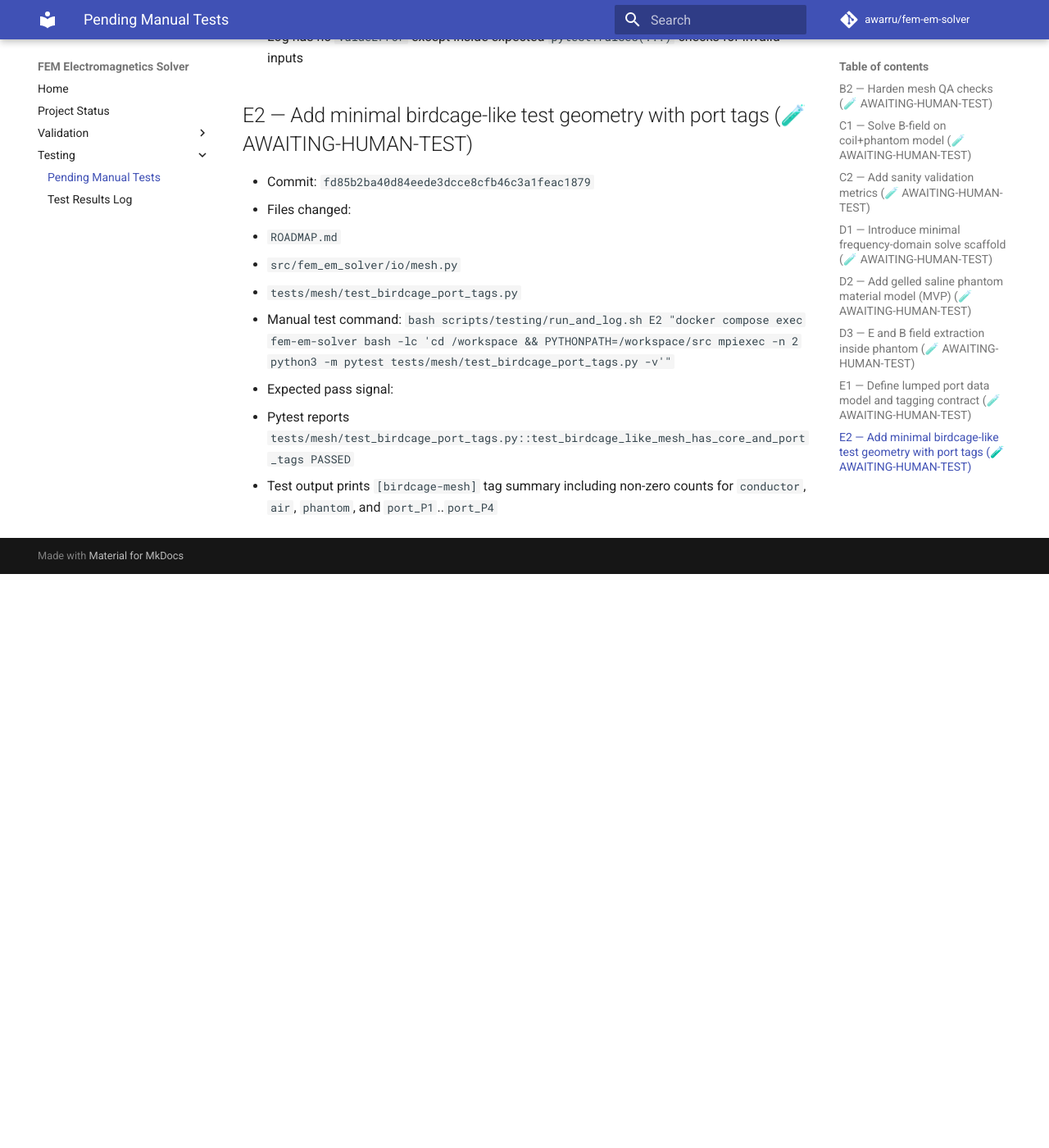
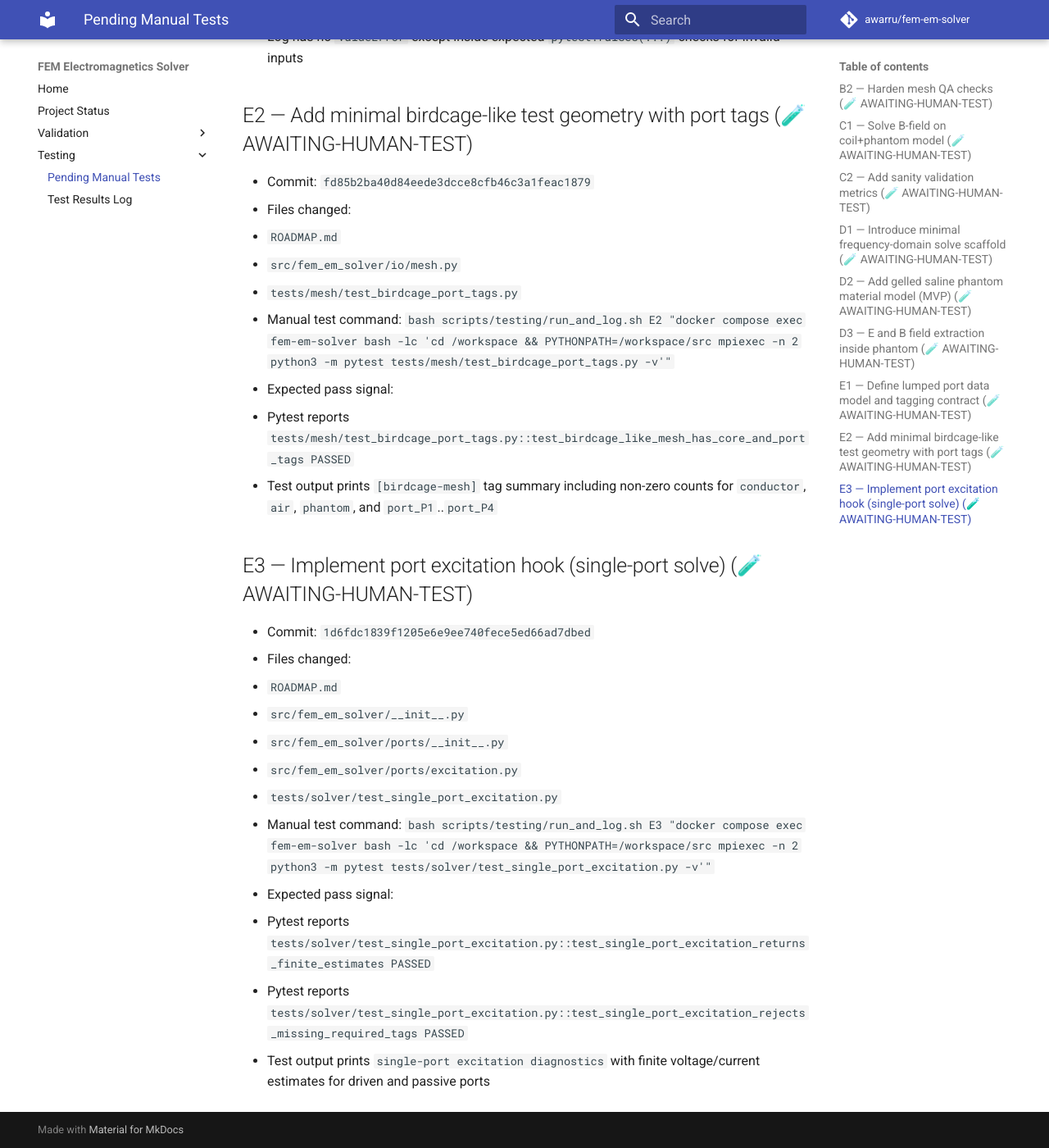
Before and after one commit to awarru/fem-em-solver, an MkDocs documentation site: the page built from docs/testing/pending-tests.md, in a window 1280 px wide and 1400 px high, scrolled down 4757 px. Shown: the whole window at 82% size. Built offline with MkDocs 1.6.1 and Material for MkDocs 9.7.7, drawn with Linux system fonts in a browser that asks for light colours; comment, search, counter and statistics services are not loaded; before the commit the page ends 5457 px from its top, so only the background shows below that.

Commit message:
Add pending manual test instructions for chunk E3

````diff
--- a/docs/testing/pending-tests.md
+++ b/docs/testing/pending-tests.md
@@ -160,3 +160,21 @@ Logs are automatically written to:
 - Expected pass signal:
   - Pytest reports `tests/mesh/test_birdcage_port_tags.py::test_birdcage_like_mesh_has_core_and_port_tags PASSED`
   - Test output prints `[birdcage-mesh]` tag summary including non-zero counts for `conductor`, `air`, `phantom`, and `port_P1`..`port_P4`
+
+## E3 — Implement port excitation hook (single-port solve) (🧪 AWAITING-HUMAN-TEST)
+
+- Commit: `1d6fdc1839f1205e6e9ee740fece5ed66ad7dbed`
+- Files changed:
+  - `ROADMAP.md`
+  - `src/fem_em_solver/__init__.py`
+  - `src/fem_em_solver/ports/__init__.py`
+  - `src/fem_em_solver/ports/excitation.py`
+  - `tests/solver/test_single_port_excitation.py`
+- Manual test command:
+  ```bash
+  scripts/testing/run_and_log.sh E3 "docker compose exec fem-em-solver bash -lc 'cd /workspace && PYTHONPATH=/workspace/src mpiexec -n 2 python3 -m pytest tests/solver/test_single_port_excitation.py -v'"
+  ```
+- Expected pass signal:
+  - Pytest reports `tests/solver/test_single_port_excitation.py::test_single_port_excitation_returns_finite_estimates PASSED`
+  - Pytest reports `tests/solver/test_single_port_excitation.py::test_single_port_excitation_rejects_missing_required_tags PASSED`
+  - Test output prints `single-port excitation diagnostics` with finite voltage/current estimates for driven and passive ports
````
